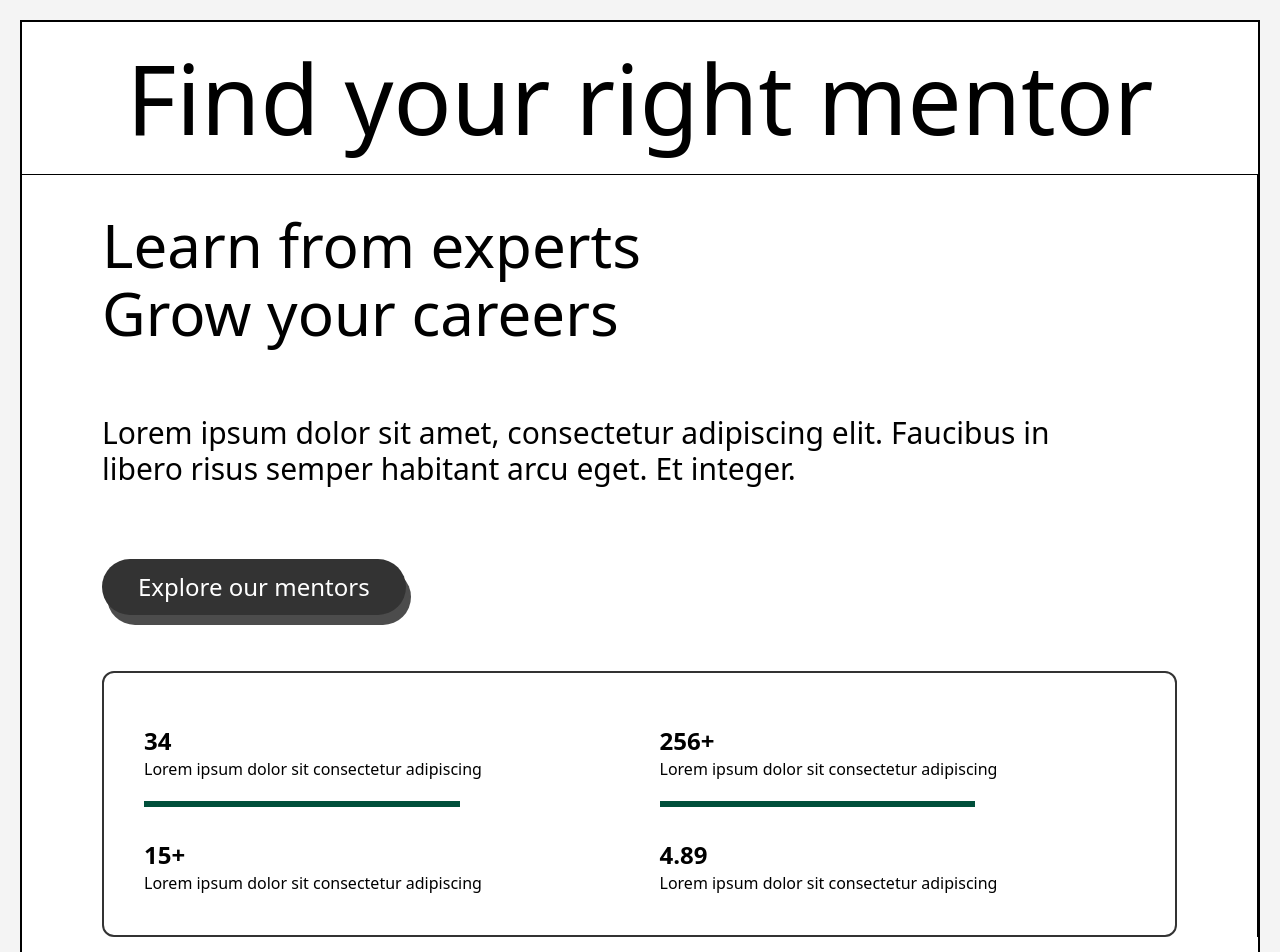
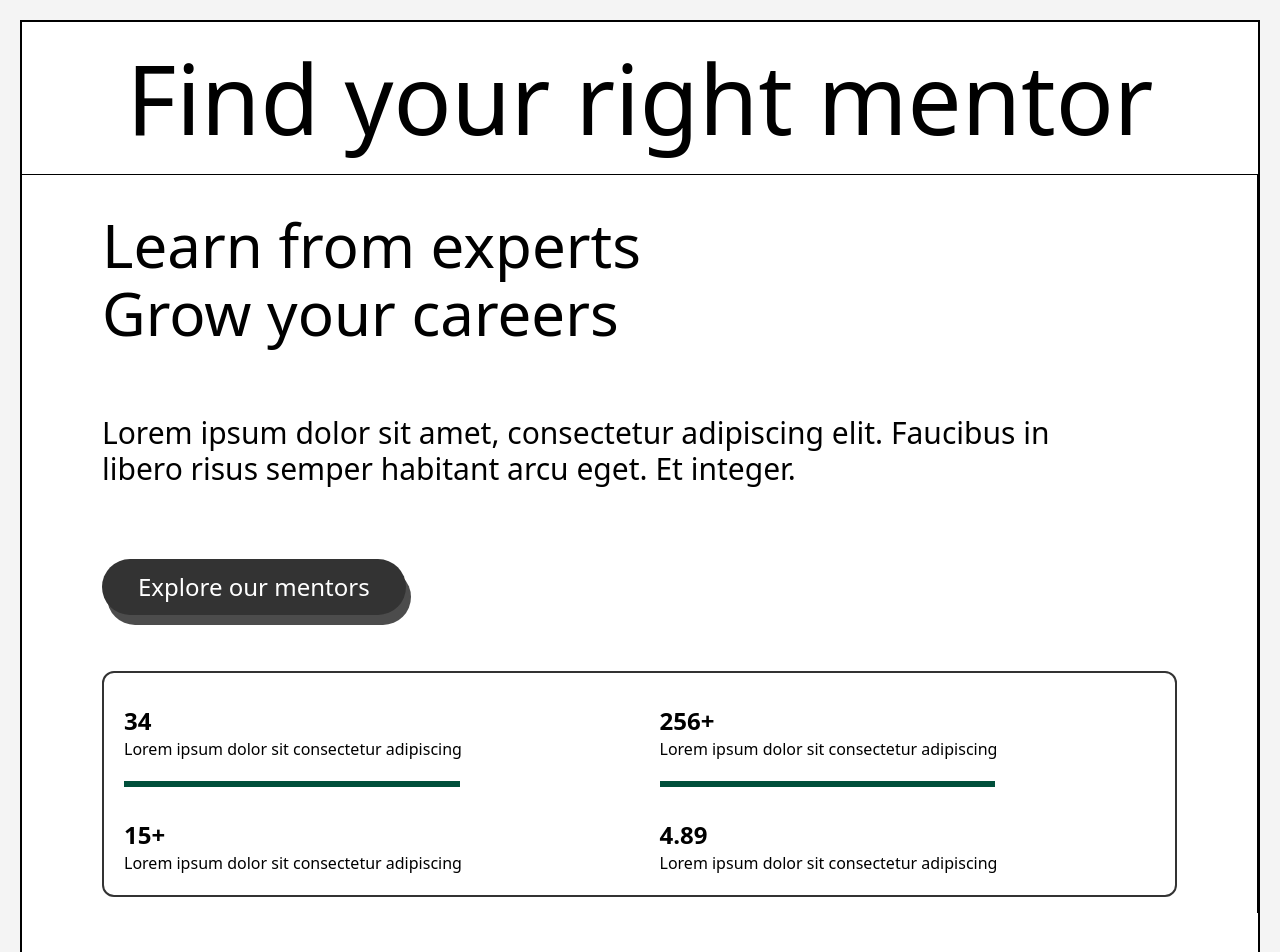
Before and after one commit to mohanraj-devalpha/Mentor-Website, a React (Vite) app: page / in a window 1280 px wide. Shown: the top 952 px of the page. Built offline with nearby package versions, Linux system fonts and the light colour scheme.

Commit message:
padding change

```diff
--- a/src/components/Home.jsx
+++ b/src/components/Home.jsx
@@ -21,7 +21,7 @@ const Home = () => {
                                 Faucibus in libero risus semper habitant arcu eget. Et integer.</p>
                             <button className='bg-[#333333]  text-white py-3 px-9 text-2xl max-[528px]:text-xl max-[355px]:text-base rounded-full shadow-[5px_10px_0px_rgba(0,0,0,0.7)]'>Explore our mentors</button>
                         </div>
-                        <div className="rounded-xl grid grid-cols-1 md:grid-cols-2  mt-10 md:mt-4 mx-5 md:mx-20 border-2 border-[#333333] p-5">
+                        <div className="rounded-xl grid grid-cols-1 md:grid-cols-2  my-10 md:my-4 mx-5 md:mx-20 border-2 border-[#333333] ">
                             <div className="flex flex-col gap-5 p-5 max-[300px]:items-center">
                                 <div className="flex flex-col max-[300px]:items-center">
                                     <span className="font-bold text-2xl pt-3">34</span>
```
